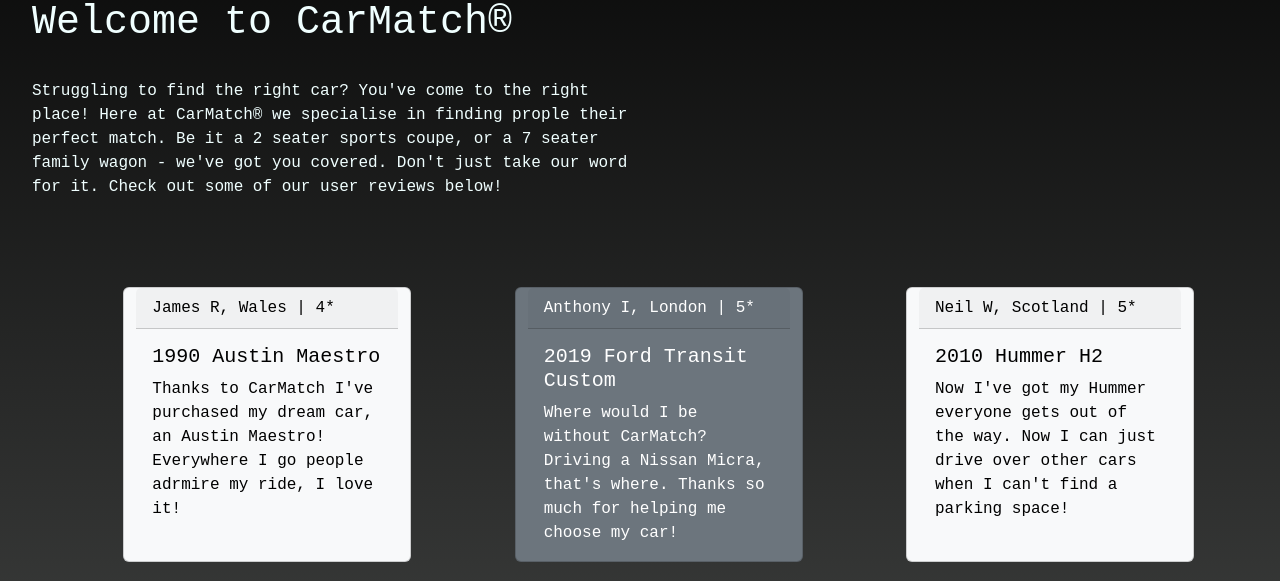
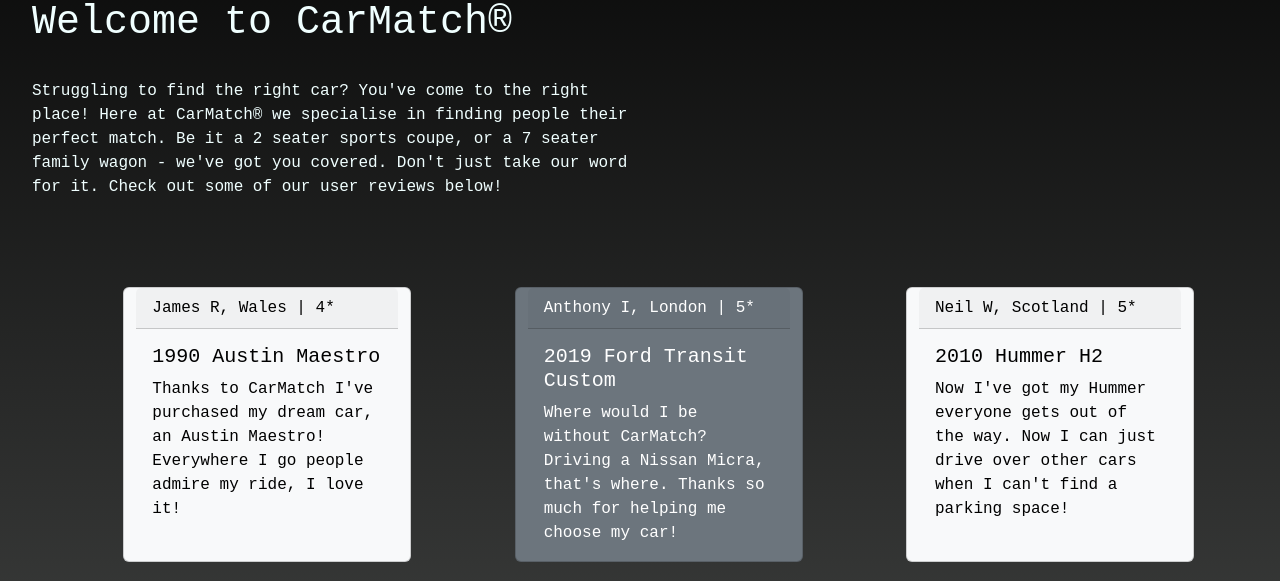
Before and after one commit to CaptainCavalier/SKYFinalProject, a Flask app: page / in a window 1280 px wide. Shown: the part 227-808 px from the top of the page. Run offline with Flask 2, Linux system fonts and the light colour scheme.

Commit message:
ant - fixed spelling errors

```diff
--- a/application/templates/home.html
+++ b/application/templates/home.html
@@ -17,7 +17,7 @@
 
     <div class="col-sm-6">
         <p>Struggling to find the right car? You've come to the right place! Here at CarMatch® we specialise in finding
-            prople their perfect match.
+            people their perfect match.
             Be it a 2 seater sports coupe, or a 7 seater family wagon - we've got you covered. Don't just take our word
             for it. Check out some of our
             user reviews below!
@@ -38,7 +38,7 @@
             <div class="card-header">James R, Wales | 4* </div>
             <div class="card-body">
               <h5 class="card-title">1990 Austin Maestro</h5>
-              <p class="card-text">Thanks to CarMatch I've purchased my dream car, an Austin Maestro! Everywhere I go people adrmire my ride, I love it!  </p>
+              <p class="card-text">Thanks to CarMatch I've purchased my dream car, an Austin Maestro! Everywhere I go people admire my ride, I love it!  </p>
             </div>
           </div>
 
```
